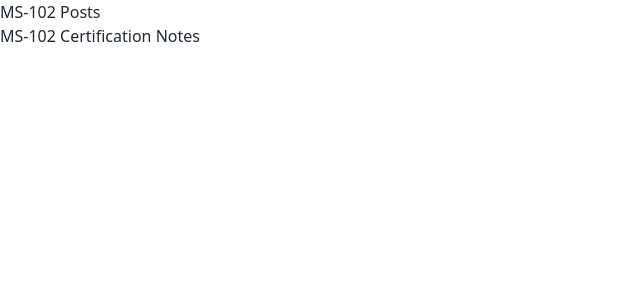
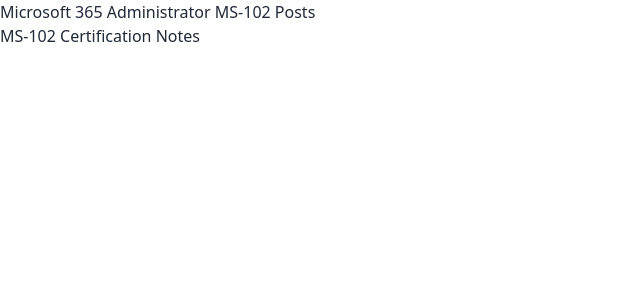
Before and after one commit to ConnorMcElwain/beta.mcelwain.me, a Next.js app: page /posts/microsoft/ms-102 in a window 1280 px wide. Shown: the top 300 px of the page, without its empty margins (0-640 px from the left). Built offline with nearby package versions, Linux system fonts and the light colour scheme.

Commit message:
MS-102 Title Change

```diff
--- a/pages/posts/microsoft/ms-102.mdx
+++ b/pages/posts/microsoft/ms-102.mdx
@@ -1,2 +1,2 @@
-# MS-102 Posts
+# Microsoft 365 Administrator MS-102 Posts
 [MS-102 Certification Notes](/posts/microsoft/ms-102/cert-notes)
```
